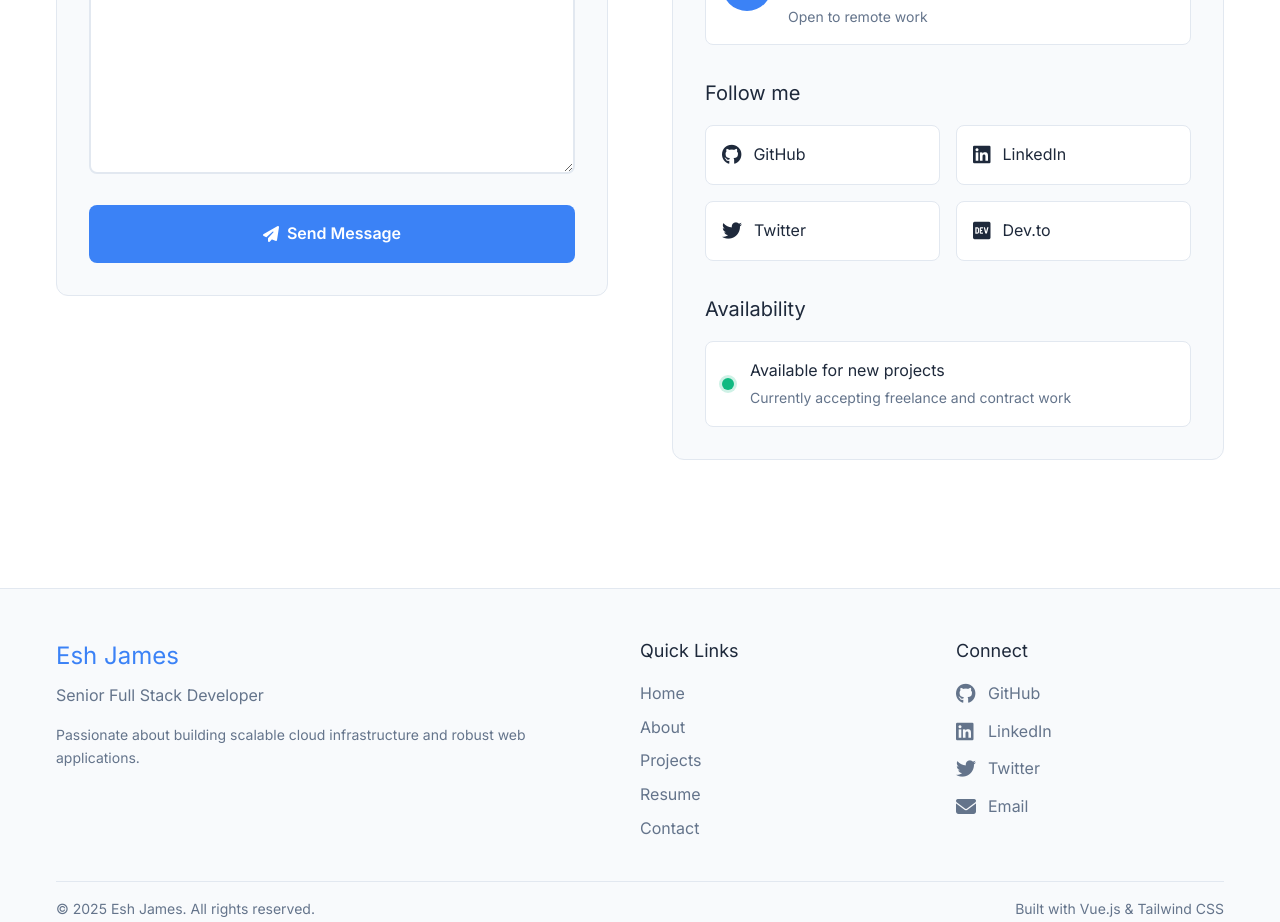
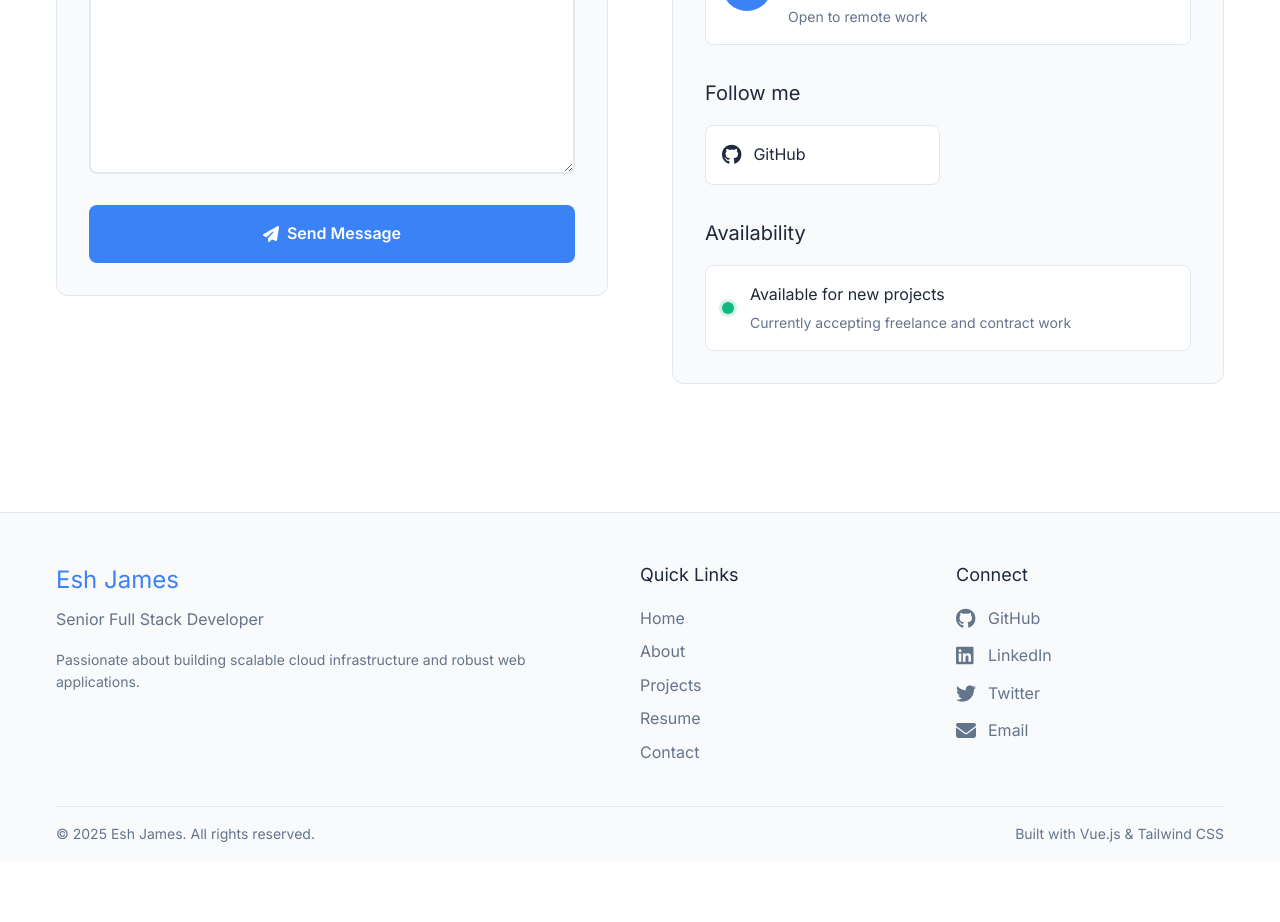
Before and after one commit to eshbanj24-laravel/portfolio, a Vue app: page /portfolio/contact in a window 1280 px wide. Shown: the part 920-1842 px from the top of the page. After the commit the page ends 1781 px from the top, so only its background shows below. Built offline with nearby package versions, Linux system fonts and the light colour scheme.

Commit message:
Add files via upload

```diff
--- a/src/data/profile.json
+++ b/src/data/profile.json
@@ -5,9 +5,11 @@
     "email": "eshbanj24@gmail.com",
     "phone": "+1(512) 264-5258",
     "location": "Chicago, IL 60659",
-    "linkedin": "https://linkedin.com/in/eshjames",
-    "github": "https://github.com/eshjames",
-    "website": "https://eshjames.dev"
+    "linkedin": "",
+    "github": "https://github.com/eshbanj24-laravel",
+    "website": "",
+    "twitter": "",
+    "devto": ""
   },
   "summary": "Senior Full-Stack Developer with 8+ years of experience delivering scalable web applications using Laravel, Vue.js, React, and modern PHP frameworks. Expert in architecting SaaS platforms, multi-tenant systems, and complex web solutions. Highly skilled in performance optimization, API integrations, and secure payment systems while ensuring seamless user experiences within Laravel ecosystem. Proven track record boosting application performance by 45% and scaling platforms for 200%+ growth through robust development practices. Recognized for technical leadership, mentoring teams, and driving remote collaboration to align engineering solutions with business objectives.",
   "experience": [
--- a/src/views/Contact.vue
+++ b/src/views/Contact.vue
@@ -167,22 +167,24 @@ class="success-message">
                   <span>LinkedIn</span>
                 </a>
                 <a
-                  href="https://twitter.com/eshjames"
-                  target="_blank"
-                  rel="noopener noreferrer"
-                  class="social-link"
-                >
-                  <i class="fab fa-twitter" />
-                  <span>Twitter</span>
-                </a>
-                <a
-                  href="https://dev.to/eshjames"
+                  v-if="profileStore.personalInfo.devto"
+                  :href="profileStore.personalInfo.devto"
                   target="_blank"
                   rel="noopener noreferrer"
                   class="social-link"
                 >
                   <i class="fab fa-dev" />
                   <span>Dev.to</span>
+                </a>
+                <a
+                  v-if="profileStore.personalInfo.website"
+                  :href="profileStore.personalInfo.website"
+                  target="_blank"
+                  rel="noopener noreferrer"
+                  class="social-link"
+                >
+                  <i class="fas fa-globe" />
+                  <span>Website</span>
                 </a>
               </div>
             </div>
--- a/src/views/Resume.vue
+++ b/src/views/Resume.vue
@@ -59,6 +59,10 @@
             <div class="info-item" v-if="profileStore.personalInfo.website">
               <strong>Website:</strong>
               <a :href="profileStore.personalInfo.website" target="_blank">{{ profileStore.personalInfo.website.replace('https://', '') }}</a>
+            </div>
+            <div class="info-item" v-if="profileStore.personalInfo.devto">
+              <strong>Dev.to:</strong>
+              <a :href="profileStore.personalInfo.devto" target="_blank">{{ profileStore.personalInfo.devto.replace('https://', '') }}</a>
             </div>
           </div>
         </div>
```
